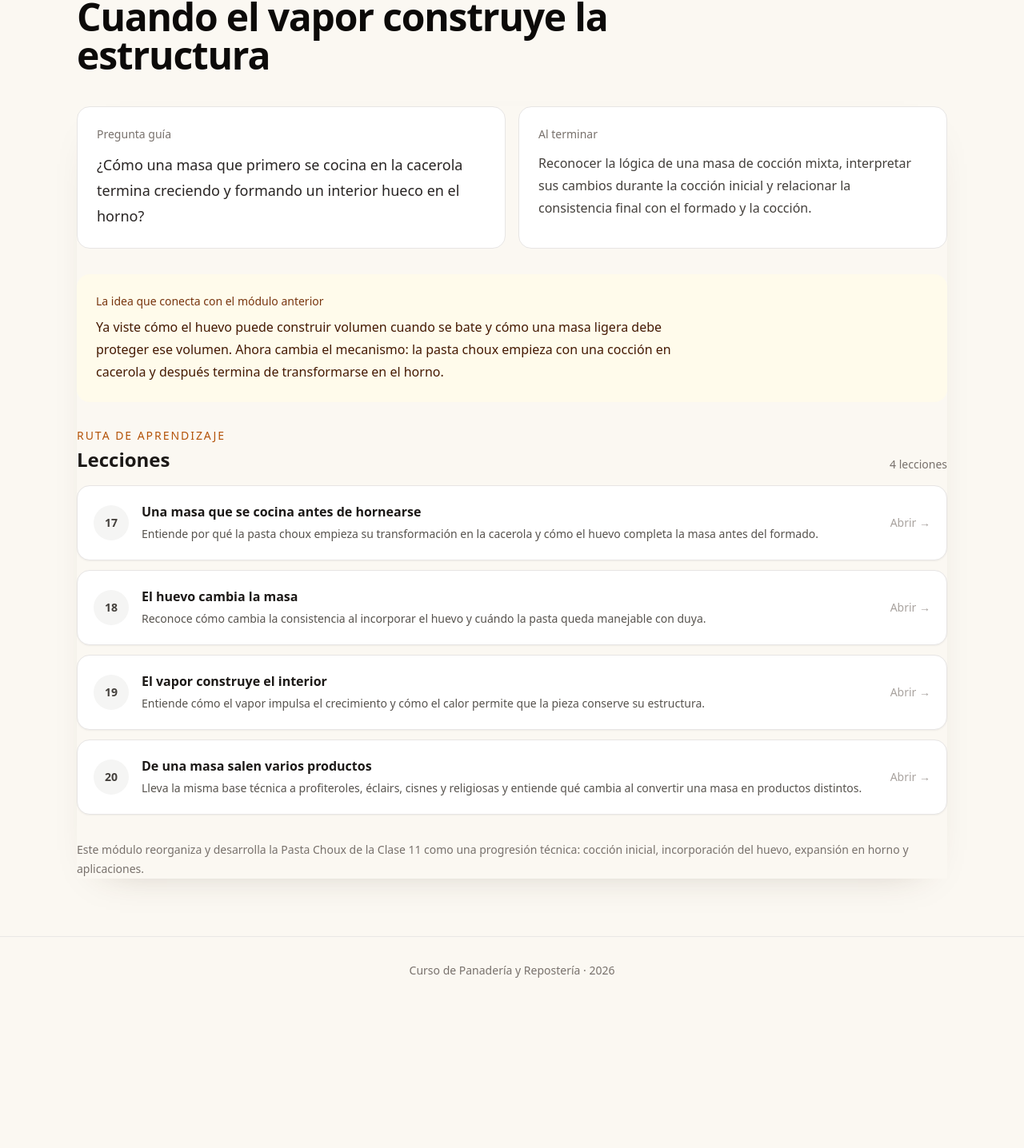
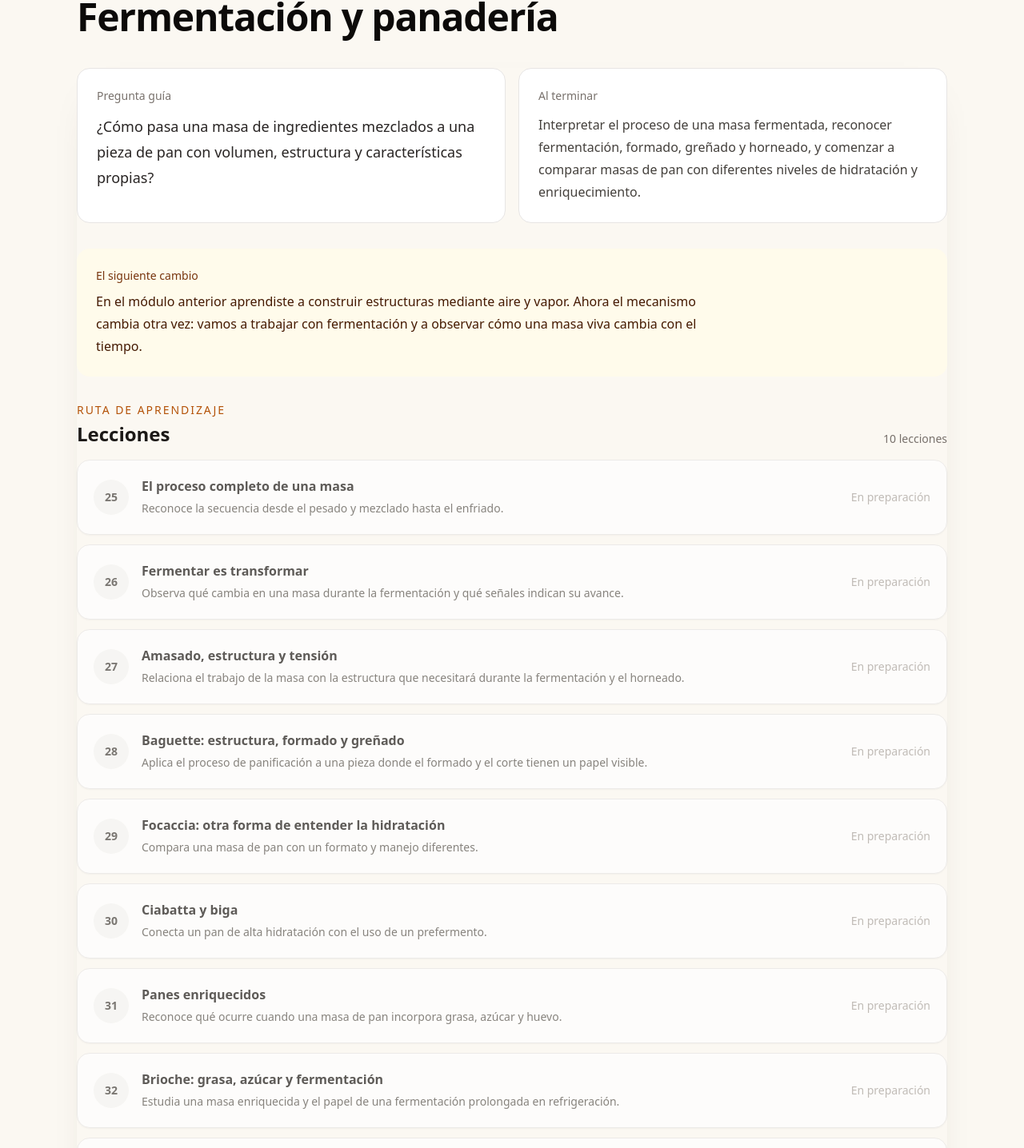
Before and after one commit to Drworm82/CursoPanadero, a Next.js app: page /modulo-4 in a window 1280 px wide. Shown: the part 206-1642 px from the top of the page at 80% size. Before the commit the page ends 1462 px from the top, so only its background shows below. Built offline with nearby package versions, Linux system fonts and the light colour scheme; no server answers.

Commit message:
Start module 4 fermentation roadmap

```diff
--- a/pages/modulo-4.js
+++ b/pages/modulo-4.js
@@ -2,16 +2,22 @@ import CourseShell from '../components/course/CourseShell';
 
 const module = {
   sort_order: 4,
-  title: 'Cuando el vapor construye la estructura',
-  guiding_question: '¿Cómo una masa que primero se cocina en la cacerola termina creciendo y formando un interior hueco en el horno?',
-  expected_result: 'Reconocer la lógica de una masa de cocción mixta, interpretar sus cambios durante la cocción inicial y relacionar la consistencia final con el formado y la cocción.',
+  title: 'Fermentación y panadería',
+  guiding_question: '¿Cómo pasa una masa de ingredientes mezclados a una pieza de pan con volumen, estructura y características propias?',
+  expected_result: 'Interpretar el proceso de una masa fermentada, reconocer fermentación, formado, greñado y horneado, y comenzar a comparar masas de pan con diferentes niveles de hidratación y enriquecimiento.',
 };
 
 const lessons = [
-  ['17', 'Una masa que se cocina antes de hornearse', 'Entiende por qué la pasta choux empieza su transformación en la cacerola y cómo el huevo completa la masa antes del formado.', '/leccion-una-masa-que-se-cocina'],
-  ['18', 'El huevo cambia la masa', 'Reconoce cómo cambia la consistencia al incorporar el huevo y cuándo la pasta queda manejable con duya.', '/leccion-el-huevo-cambia-la-masa'],
-  ['19', 'El vapor construye el interior', 'Entiende cómo el vapor impulsa el crecimiento y cómo el calor permite que la pieza conserve su estructura.', '/leccion-el-vapor-construye-el-interior'],
-  ['20', 'De una masa salen varios productos', 'Lleva la misma base técnica a profiteroles, éclairs, cisnes y religiosas y entiende qué cambia al convertir una masa en productos distintos.', '/leccion-de-una-masa-salen-varios-productos'],
+  ['25', 'El proceso completo de una masa', 'Reconoce la secuencia desde el pesado y mezclado hasta el enfriado.', '#'],
+  ['26', 'Fermentar es transformar', 'Observa qué cambia en una masa durante la fermentación y qué señales indican su avance.', '#'],
+  ['27', 'Amasado, estructura y tensión', 'Relaciona el trabajo de la masa con la estructura que necesitará durante la fermentación y el horneado.', '#'],
+  ['28', 'Baguette: estructura, formado y greñado', 'Aplica el proceso de panificación a una pieza donde el formado y el corte tienen un papel visible.', '#'],
+  ['29', 'Focaccia: otra forma de entender la hidratación', 'Compara una masa de pan con un formato y manejo diferentes.', '#'],
+  ['30', 'Ciabatta y biga', 'Conecta un pan de alta hidratación con el uso de un prefermento.', '#'],
+  ['31', 'Panes enriquecidos', 'Reconoce qué ocurre cuando una masa de pan incorpora grasa, azúcar y huevo.', '#'],
+  ['32', 'Brioche: grasa, azúcar y fermentación', 'Estudia una masa enriquecida y el papel de una fermentación prolongada en refrigeración.', '#'],
+  ['33', 'Bagels y pita: el formato cambia el proceso', 'Compara dos panes cuya forma y cocción producen resultados muy distintos.', '#'],
+  ['34', 'Fougasse y panes saborizados', 'Integra formado, acabado y adición de ingredientes en panes con identidad propia.', '#'],
 ];
 
 export default function ModuleFourPage() {
@@ -23,7 +29,6 @@ export default function ModuleFourPage() {
             <p className="text-sm font-medium text-stone-500">Pregunta guía</p>
             <p className="mt-3 text-lg leading-8 text-stone-800">{module.guiding_question}</p>
           </section>
-
           <section className="rounded-2xl border border-stone-200 bg-white p-6">
             <p className="text-sm font-medium text-stone-500">Al terminar</p>
             <p className="mt-3 leading-7 text-stone-700">{module.expected_result}</p>
@@ -31,10 +36,10 @@ export default function ModuleFourPage() {
         </div>
 
         <section className="rounded-2xl bg-amber-50 p-6">
-          <p className="text-sm font-medium text-amber-900">La idea que conecta con el módulo anterior</p>
+          <p className="text-sm font-medium text-amber-900">El siguiente cambio</p>
           <p className="mt-2 max-w-3xl leading-7 text-amber-950">
-            Ya viste cómo el huevo puede construir volumen cuando se bate y cómo una masa ligera debe proteger ese volumen.
-            Ahora cambia el mecanismo: la pasta choux empieza con una cocción en cacerola y después termina de transformarse en el horno.
+            En el módulo anterior aprendiste a construir estructuras mediante aire y vapor. Ahora el mecanismo cambia otra vez:
+            vamos a trabajar con fermentación y a observar cómo una masa viva cambia con el tiempo.
           </p>
         </section>
 
@@ -44,31 +49,22 @@ export default function ModuleFourPage() {
               <p className="text-sm font-medium uppercase tracking-[0.14em] text-amber-700">Ruta de aprendizaje</p>
               <h2 className="mt-1 text-2xl font-semibold text-stone-900">Lecciones</h2>
             </div>
-            <span className="text-sm text-stone-500">4 lecciones</span>
+            <span className="text-sm text-stone-500">10 lecciones</span>
           </div>
 
           <div className="grid gap-3">
-            {lessons.map(([number, title, description, href]) => (
-              <a
-                key={number}
-                href={href}
-                className={`group flex items-center gap-4 rounded-2xl border border-stone-200 bg-white p-5 shadow-sm transition ${href === '#' ? 'cursor-default opacity-65' : 'hover:-translate-y-0.5 hover:border-stone-300 hover:shadow-md'}`}
-                onClick={(event) => href === '#' && event.preventDefault()}
-              >
+            {lessons.map(([number, title, description]) => (
+              <div key={number} className="flex items-center gap-4 rounded-2xl border border-stone-200 bg-white p-5 shadow-sm opacity-70">
                 <span className="flex h-11 w-11 shrink-0 items-center justify-center rounded-full bg-stone-100 text-sm font-semibold text-stone-700">{number}</span>
                 <span className="min-w-0 flex-1">
                   <span className="block font-semibold text-stone-900">{title}</span>
                   <span className="mt-1 block text-sm leading-6 text-stone-600">{description}</span>
                 </span>
-                <span className="shrink-0 text-sm text-stone-400">{href === '#' ? 'Próximamente' : 'Abrir →'}</span>
-              </a>
+                <span className="shrink-0 text-sm text-stone-400">En preparación</span>
+              </div>
             ))}
           </div>
         </section>
-
-        <p className="text-sm leading-6 text-stone-500">
-          Este módulo reorganiza y desarrolla la Pasta Choux de la Clase 11 como una progresión técnica: cocción inicial, incorporación del huevo, expansión en horno y aplicaciones.
-        </p>
       </div>
     </CourseShell>
   );
```
